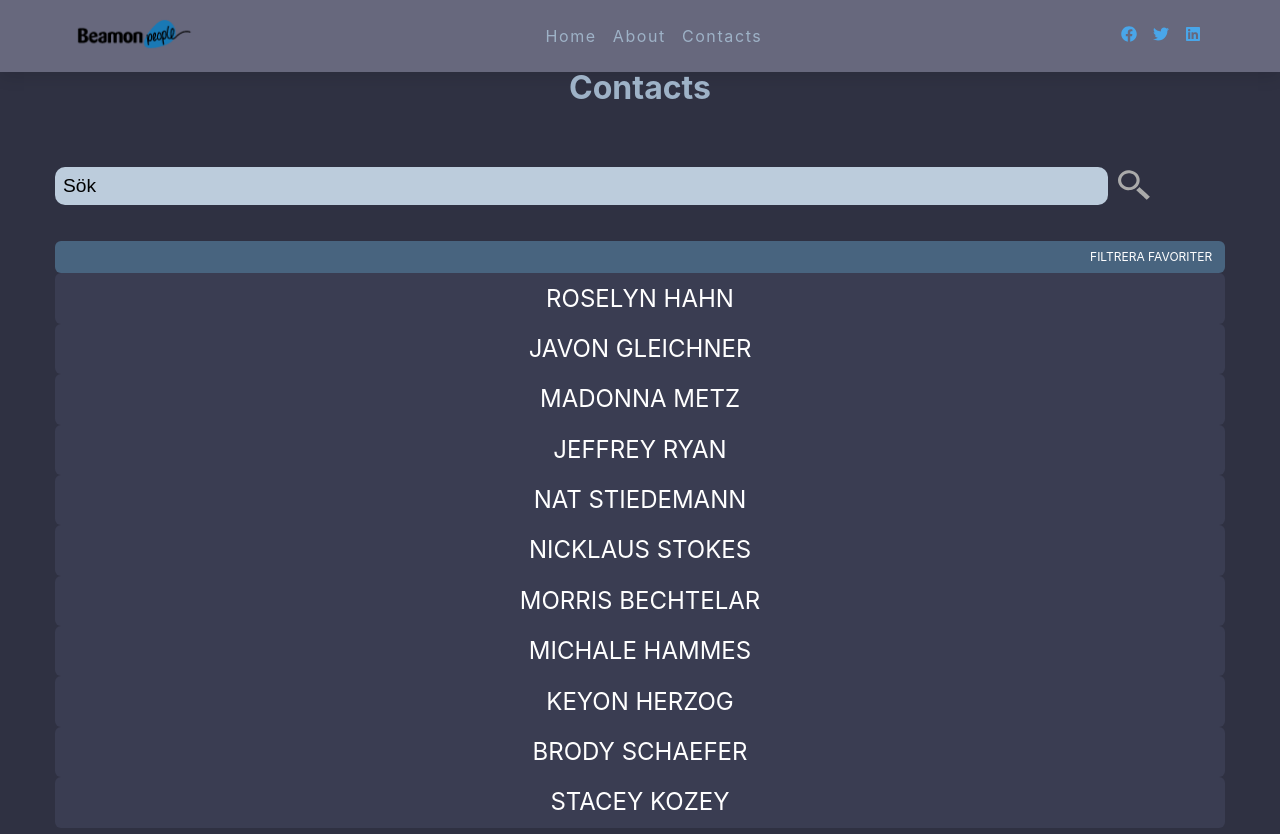
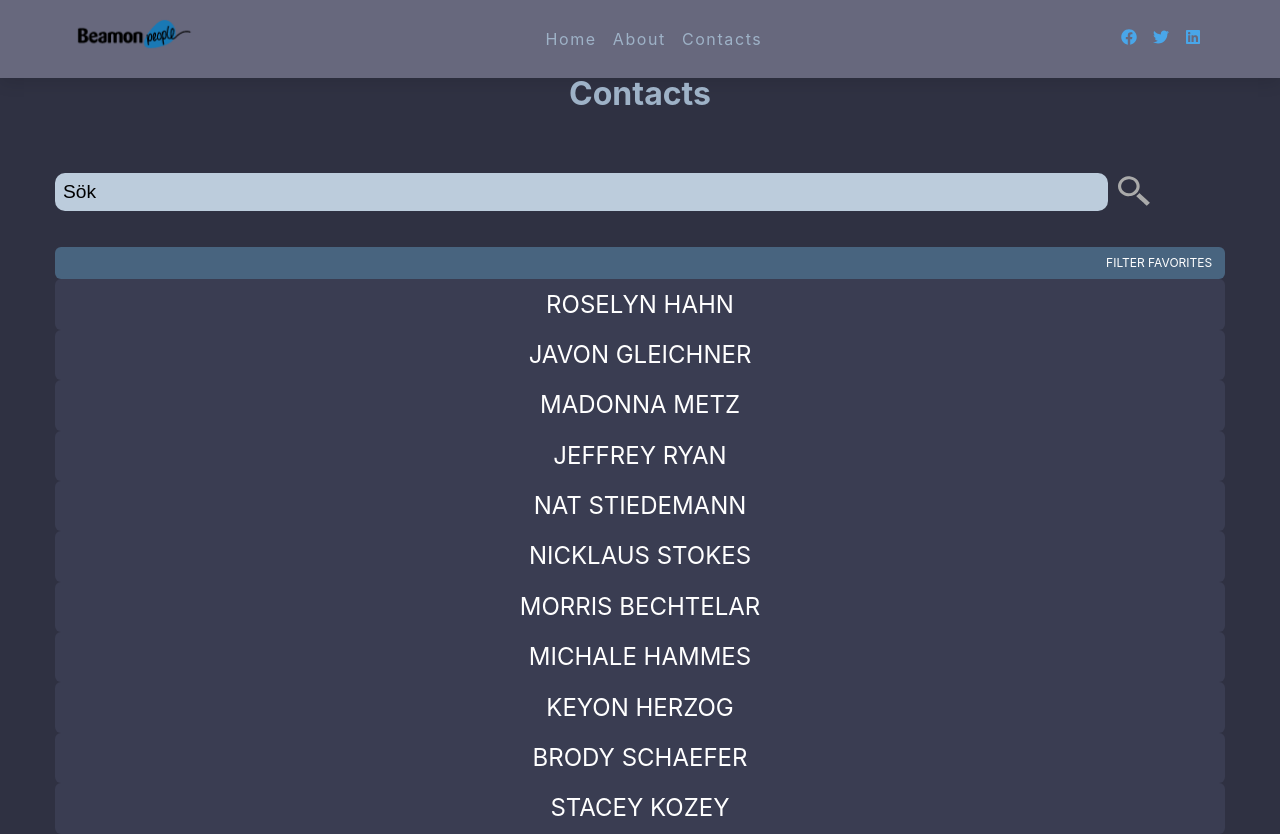
Before and after one commit to ABerggren/contactbeam, a React (Create React App) app: page /contacts in a window 1280 px wide. Built offline with nearby package versions, Linux system fonts and the light colour scheme.

Commit message:
Added link to Beamon from logo

```diff
--- a/src/Components/ContactList.js
+++ b/src/Components/ContactList.js
@@ -25,7 +25,7 @@ export default function ContactList({title, contacts}) {
       <img src={Icon} alt="search" onClick={searchContact} width="32px" className="form-icon"/>
     </div>
     {/* end of single input */}
-    <Link to="#" alt="favoriter" className="btn btn-link">filtrera favoriter</Link>
+    <Link to="#" alt="favoriter" className="btn btn-link">filter favorites</Link>
       <div className="link-container">
       {contacts.map(item => {
         return <Contact key={item.id} {...item} />
--- a/src/Components/Navbar.js
+++ b/src/Components/Navbar.js
@@ -22,7 +22,7 @@ const Navbar = () => {
     <nav>
       <div className='nav-center'>
         <div className='nav-header'>
-          <img src={logo} className='logo' alt='logo' />
+          <a href="http://www.beamonpeople.se"><img src={logo} className='logo' alt='logo' /></a>
           <button className='nav-toggle' onClick={toggleLinks}>
             <FaBars />
           </button>
```
